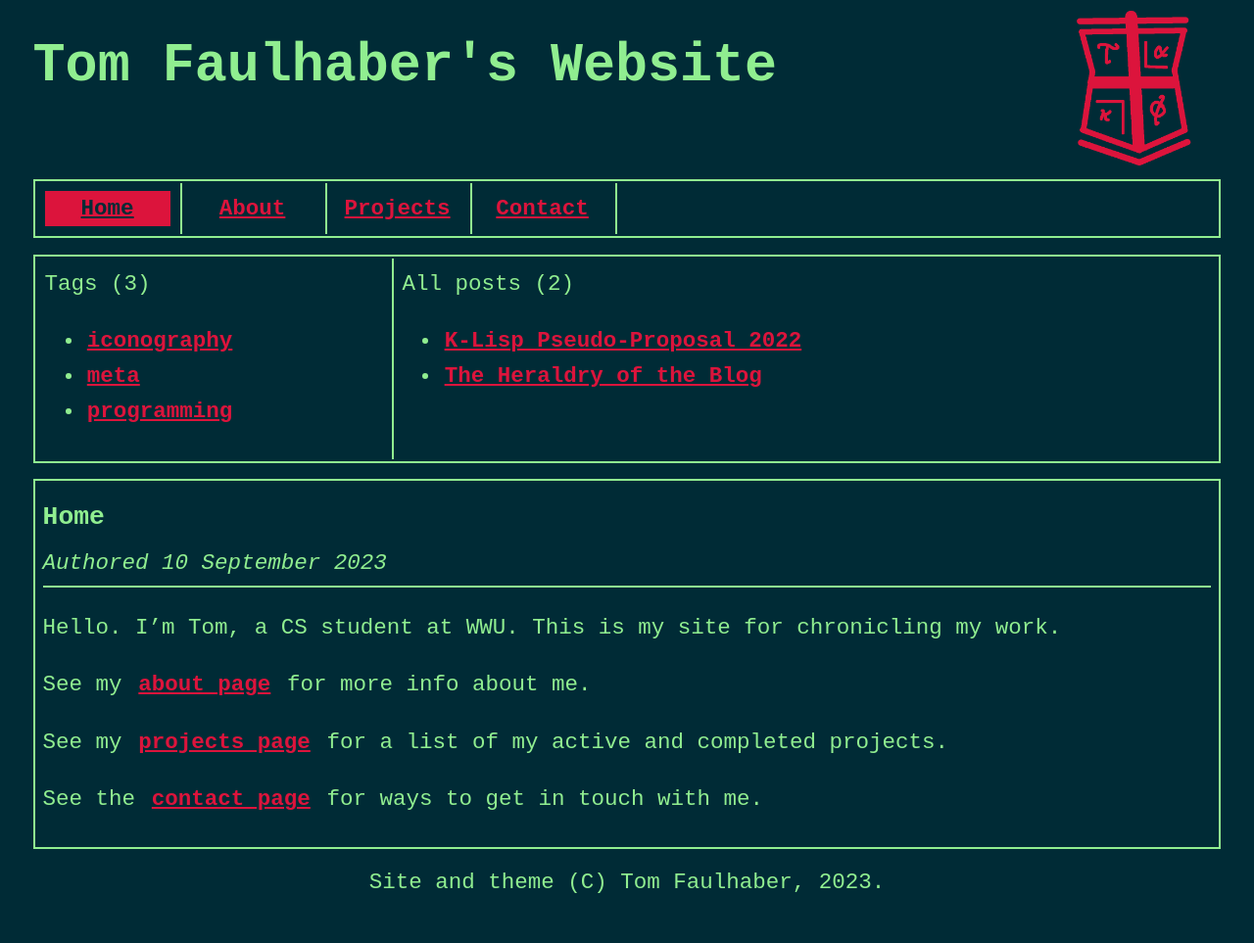
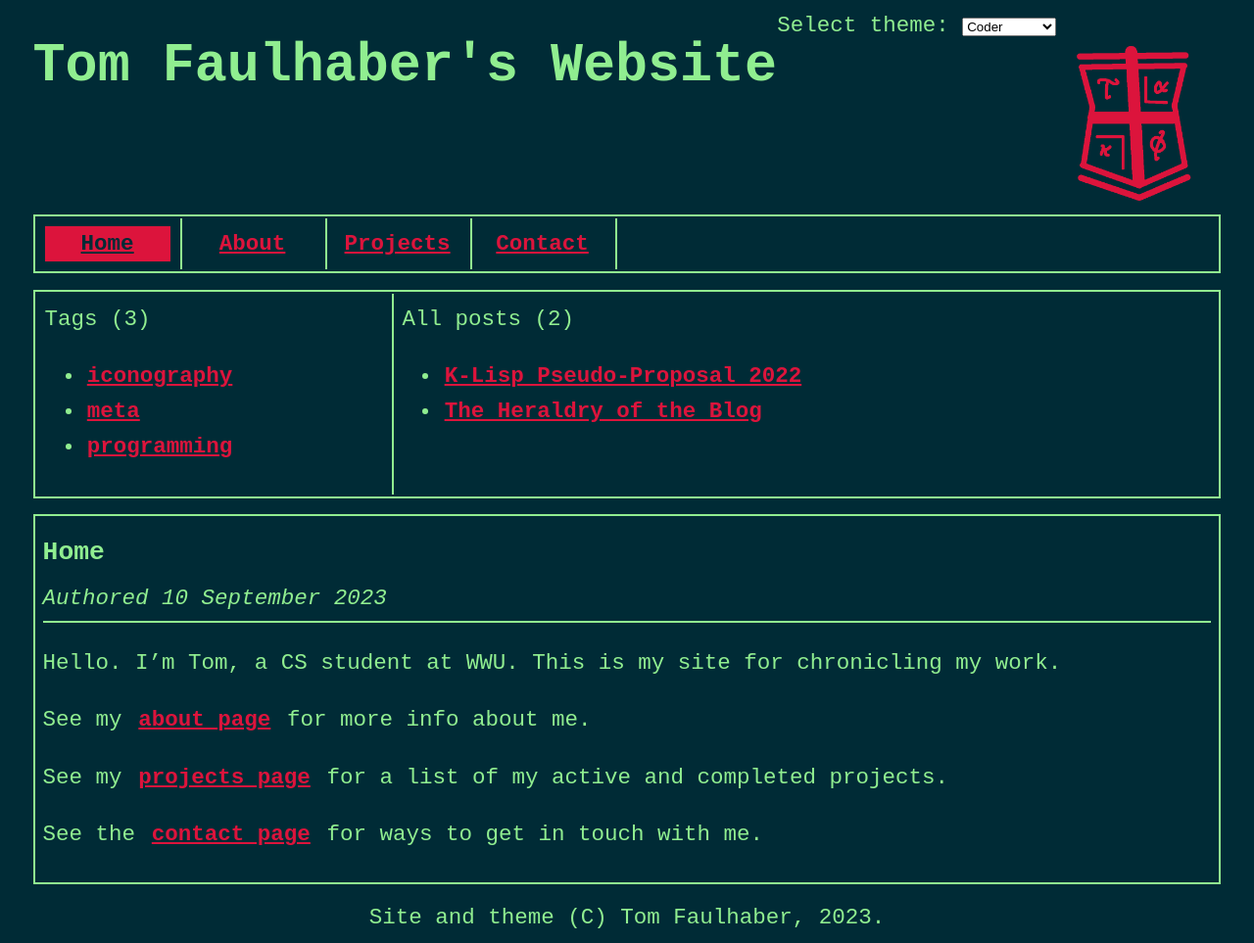
Before and after one commit to faulhat/faulhat.github.io, a Jekyll site: the page built from index.md, in a window 1280 px wide. Shown: the whole page at 98% size. Built offline with Jekyll 4.4.1, drawn with Linux system fonts in a browser that asks for light colours; before the commit the page ends 927 px from its top, so only the background shows below that.

Commit message:
Added Sakura theme

```diff
--- a/_layouts/default.html
+++ b/_layouts/default.html
@@ -17,6 +17,14 @@
 
 <body>
    <div id="wrapper">
+      <label for="theme">Select theme:</label>
+
+      <select name="theme" id="themeSelector" onchange="setColors(this.value)">
+         <option value="coder">Coder</option>
+         <option value="sakura">Sakura</option>
+         <option value="commodore">Commodore</option>
+      </select>
+
       <h2 id="univtitle"> Tom Faulhaber's Website </h2>
       <a href="/2023/09/10/coat-of-arms.html">
          <img src="/assets/images/arms.png" id="arms"/>
--- a/assets/js/main.js
+++ b/assets/js/main.js
@@ -1,3 +1,56 @@
+const root = document.querySelector(":root");
+const faviconLink = document.querySelector("link[rel*='icon']");
+const arms = document.getElementById("arms");
+
+const themes = {
+   "coder": {
+      "vars": {
+         "main-bg-color": "#002b36",
+         "main-fg-color": "lightgreen",
+         "link-color": "crimson",
+         "code-bg-color": "#000040",
+         "code-fg-color": "white"
+      },
+      "icon": "arms.png"
+   },
+   "sakura": {
+      "vars": {
+         "main-bg-color": "#000020",
+         "main-fg-color": "#f67280",
+         "link-color": "#5efb6e",
+         "code-bg-color": "black",
+         "code-fg-color": "white"
+      },
+      "icon": "arms_sakura.png"
+   }
+};
+
+function setIcon(imageName) {
+   var imageURL = "/assets/images/" + imageName;
+   faviconLink.href = imageURL;
+   arms.src = imageURL;
+}
+
+function setColors(themeName) {
+   var theme = themes[themeName];
+   for (const [key, value] of Object.entries(theme["vars"])) {
+      root.style.setProperty("--" + key, value);
+   }
+
+   setIcon(theme["icon"]);
+   localStorage.setItem("theme", themeName);
+}
+
+const themeSelector = document.getElementById("themeSelector");
+
+const storedTheme = localStorage.getItem("theme");
+if (storedTheme === null) {
+   setColors("coder");
+} else {
+   setColors(storedTheme);
+   themeSelector.value = storedTheme;
+}
+
 const selected = document.getElementsByClassName("selected");
 for (let element of selected) {
    element.scrollIntoView({ "block": "nearest" });
```
Also changed, not shown: assets/images/arms_sakura.png (added), 1 other file.
